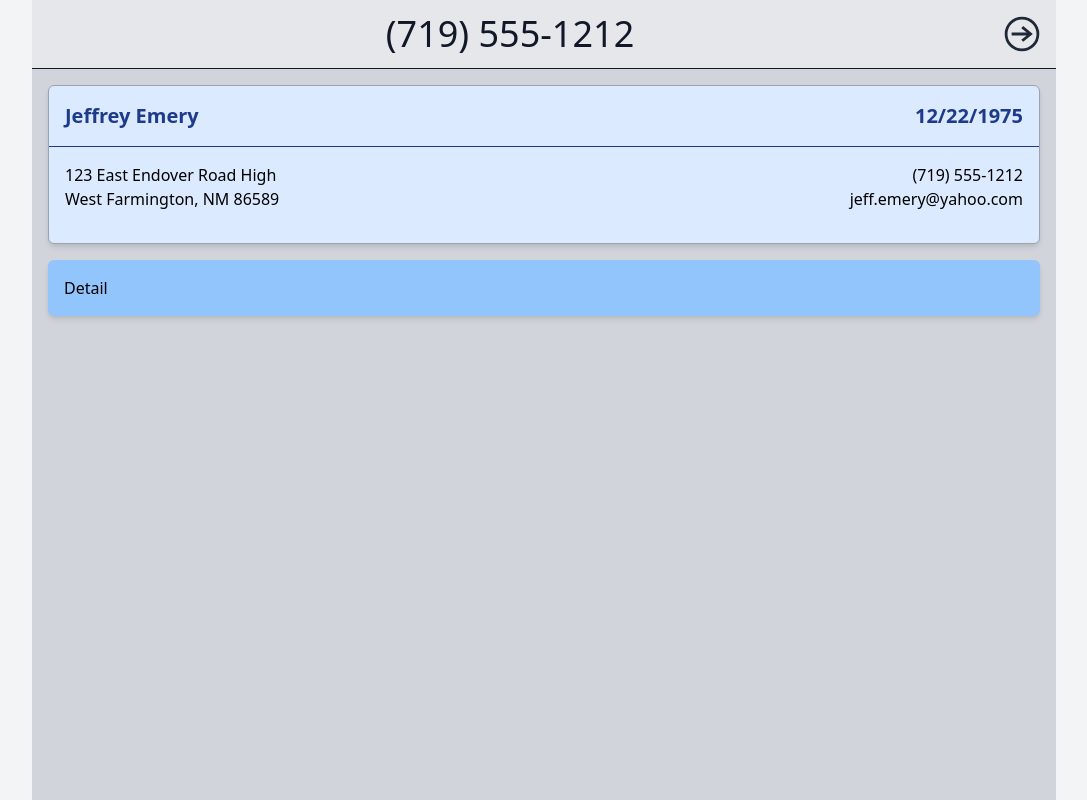
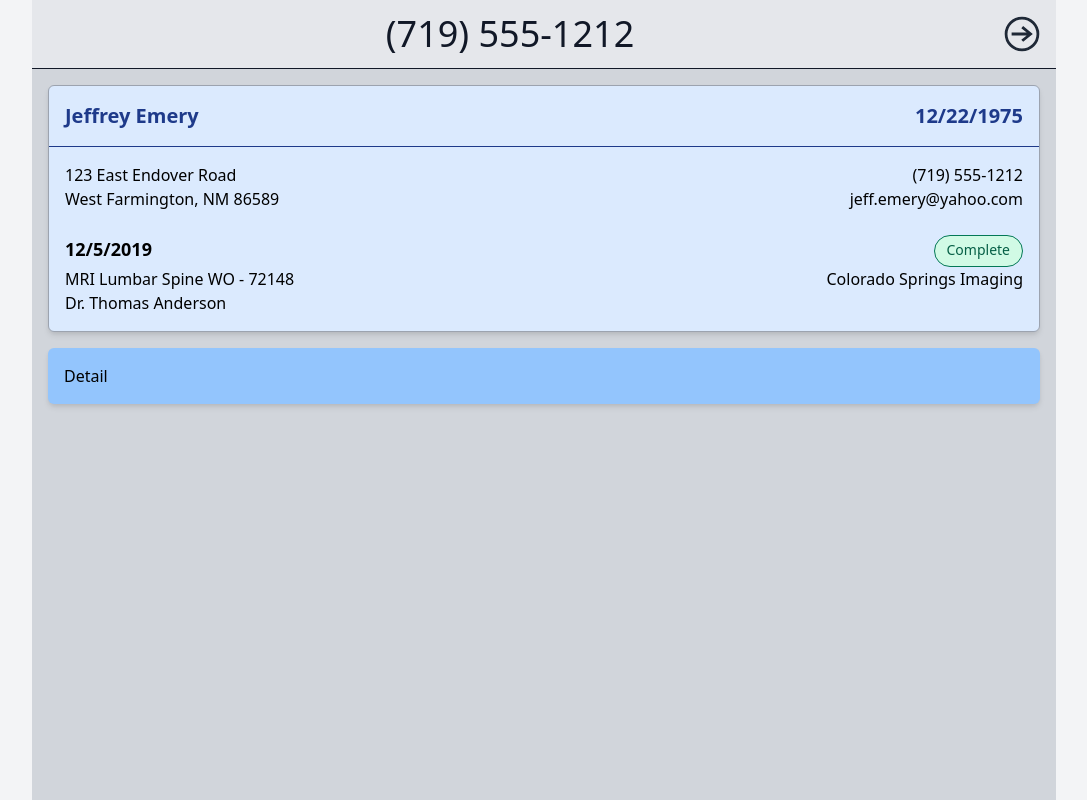
Before and after one commit to JeffEmery/caller-info, a Next.js app: page / in a window 1280 px wide. Shown: the whole page, without its empty margins (96-1183 px from the left). Built offline with nearby package versions, Linux system fonts and the light colour scheme.

Commit message:
card with exam 1st iteration

```diff
--- a/pages/index.js
+++ b/pages/index.js
@@ -72,18 +72,50 @@ export default function Home() {
                 <div className="">
                     <div className="m-4 p-4 bg-blue-100 border border-gray-400 shadow-md rounded-md">
                         <div className="flex justify-between pb-4 text-blue-900 text-xl font-bold">
-                            <div className="">Jeffrey Emery</div>
+                            <div className="">Jeffrey Emery</div>{' '}
                             <div className="">12/22/1975</div>
                         </div>
                         <hr className="-mx-4 border-blue-900" />
-                        <div className="flex justify-between">
-                            <div className={`py-4 ${styles.love}`}>
-                                123 East Endover Road High
+                        {/* <div className="flex justify-between"> */}
+                        <div className="grid grid-cols-1 sm:grid-cols-2">
+                            <div
+                                className={`pt-4 whitespace-nowrap ${styles.love}`}
+                            >
+                                123 East Endover Road
                                 <span>West Farmington, NM 86589</span>
                             </div>
-                            <div className="py-4">
-                                <div className="text-right">(719) 555-1212</div>
-                                <div className="">jeff.emery@yahoo.com</div>
+                            <div className="pt-4">
+                                <div className="sm:text-right">
+                                    <a className="" href="tel:1-719-555-1212">
+                                        (719) 555-1212
+                                    </a>
+                                </div>
+                                <div className="sm:text-right">
+                                    jeff.emery@yahoo.com
+                                </div>
+                            </div>
+                        </div>
+                        <div className="pt-6 grid grid-cols-2">
+                            <div className="text-lg font-semibold">
+                                12/5/2019
+                            </div>
+                            <div className="text-right">
+                                <div class="inline-flex items-baseline px-3 pt-1 pb-1.5 rounded-full text-sm font-medium border border-green-700 bg-green-100 text-green-800">
+                                    Complete
+                                </div>
+                            </div>
+                        </div>
+                        <div className="grid grid-cols-1 sm:grid-cols-2">
+                            <div>
+                                <div className="">
+                                    MRI Lumbar Spine WO - 72148
+                                </div>
+                                <div className="">Dr. Thomas Anderson</div>
+                            </div>
+                            <div className="">
+                                <div className="sm:text-right">
+                                    Colorado Springs Imaging
+                                </div>
                             </div>
                         </div>
                     </div>
```
